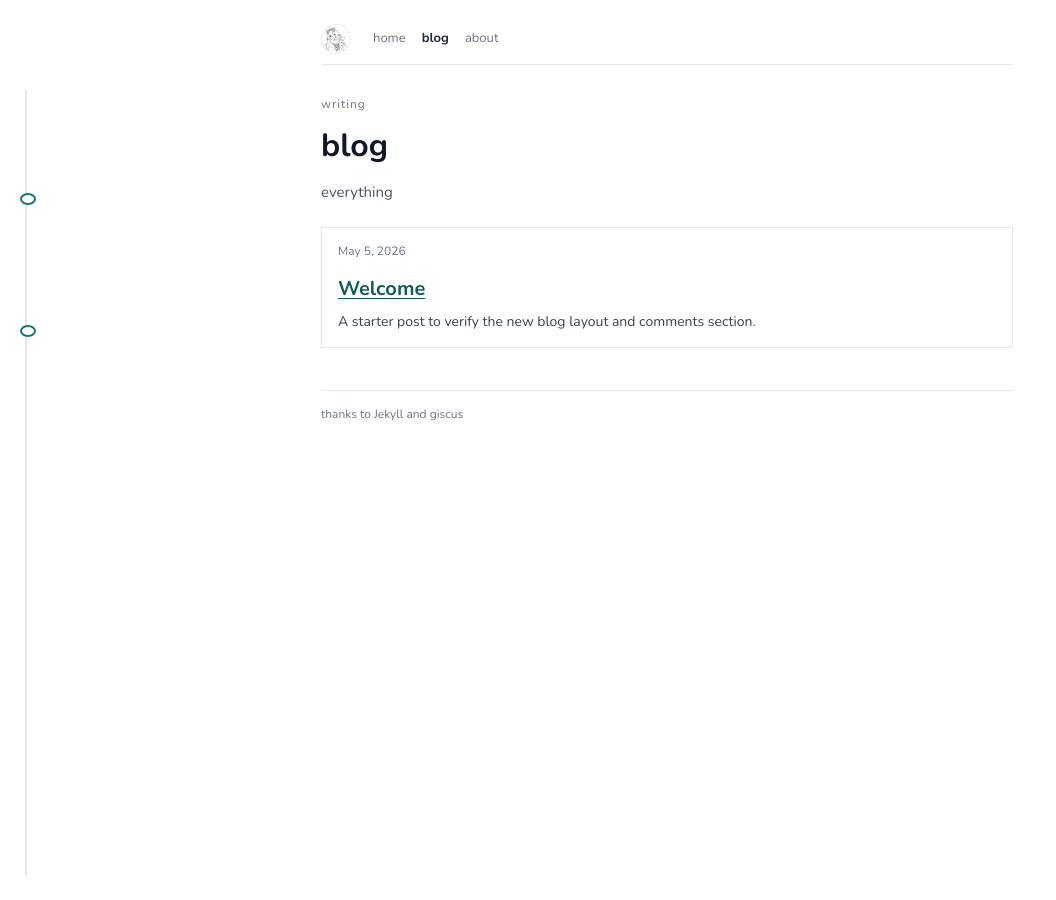
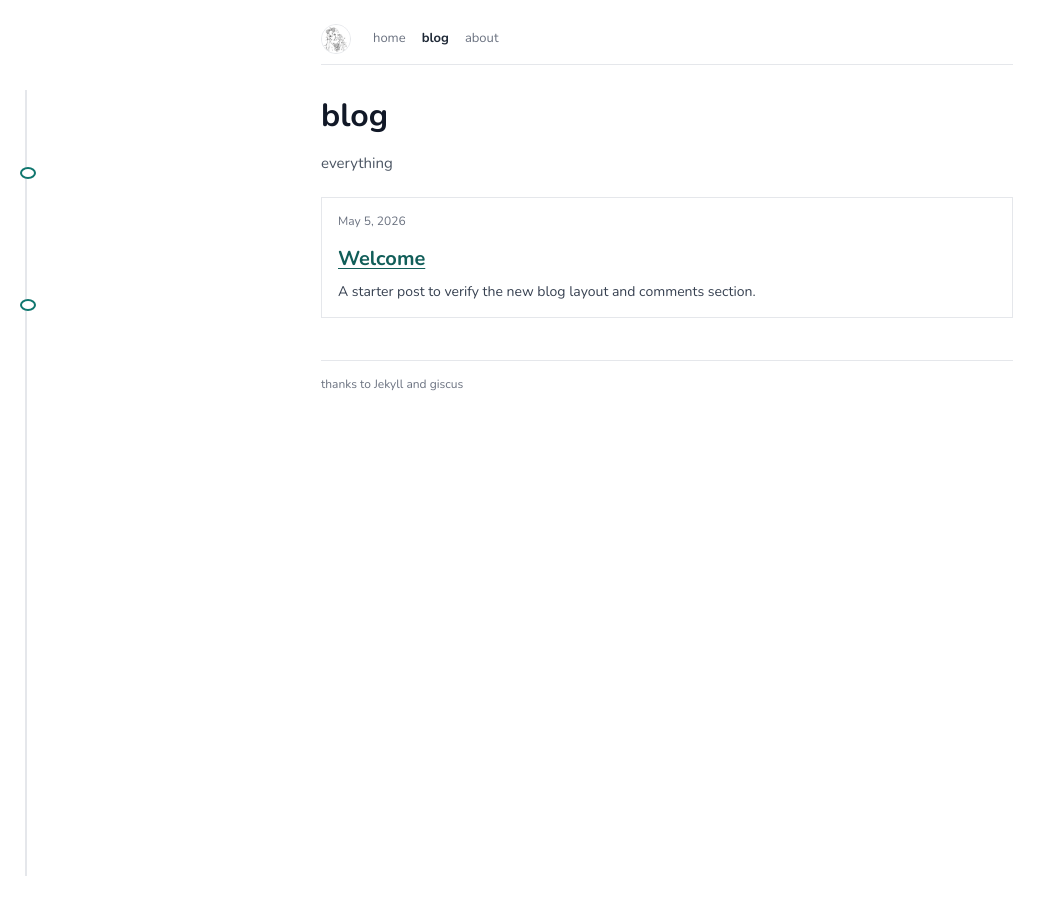
Before and after one commit to ephiv/blog, a Jekyll site: the page built from blog.md, in a window 1280 px wide. Shown: the whole page, without its empty margins (0-1056 px from the left). Built offline with Jekyll 4.4.1, drawn with Linux system fonts in a browser that asks for light colours.

Commit message:
removing eyebrows

```diff
--- a/_layouts/default.html
+++ b/_layouts/default.html
@@ -4,7 +4,7 @@
     {% assign site_root = site.github.url | default: site.baseurl | default: '' %}
     <meta charset="UTF-8">
     <meta name="viewport" content="width=device-width, initial-scale=1.0">
-    <title>{% if page.title %}{{ page.title }} | {{ site.title }}{% else %}{{ site.title }}{% endif %}</title>
+    <title>{% if page.title %}{{ page.title }}{% else %}{{ site.title }}{% endif %}</title>
     <meta name="description" content="{{ page.description | default: site.description }}">
     <link rel="preconnect" href="https://fonts.googleapis.com">
     <link rel="preconnect" href="https://fonts.gstatic.com" crossorigin>
--- a/_layouts/page.html
+++ b/_layouts/page.html
@@ -1,9 +1,6 @@
 ---
 layout: default
 ---
-{% if page.eyebrow %}
-<p class="eyebrow">{{ page.eyebrow }}</p>
-{% endif %}
 <h1>{{ page.title }}</h1>
 {% if page.lead %}
 <p class="lead">{{ page.lead }}</p>
--- a/_layouts/post.html
+++ b/_layouts/post.html
@@ -3,7 +3,6 @@ layout: default
 ---
 <article class="post-entry">
   <header class="post-header">
-    <p class="eyebrow">{{ page.eyebrow | default: "blog post" }}</p>
     <h1>{{ page.title }}</h1>
     <p class="post-meta">
       <time datetime="{{ page.date | date_to_xmlschema }}">{{ page.date | date: "%B %-d, %Y" }}</time>
--- a/assets/css/styles.css
+++ b/assets/css/styles.css
@@ -134,14 +134,6 @@ blockquote {
   object-fit: cover;
   border-radius: 999px;
   display: block;
-}
-
-.eyebrow {
-  font-size: 12px;
-  letter-spacing: 0.08em;
-  color: var(--muted);
-  margin: 0 0 10px;
-  text-transform: lowercase;
 }
 
 h1,
--- a/blog.md
+++ b/blog.md
@@ -2,7 +2,6 @@
 title: blog
 permalink: /posts/
 active_section: blog
-eyebrow: writing
 lead: everything
 ---
 <div class="post-list">
```
Also changed, not shown: about.md (+0 -1 lines).
